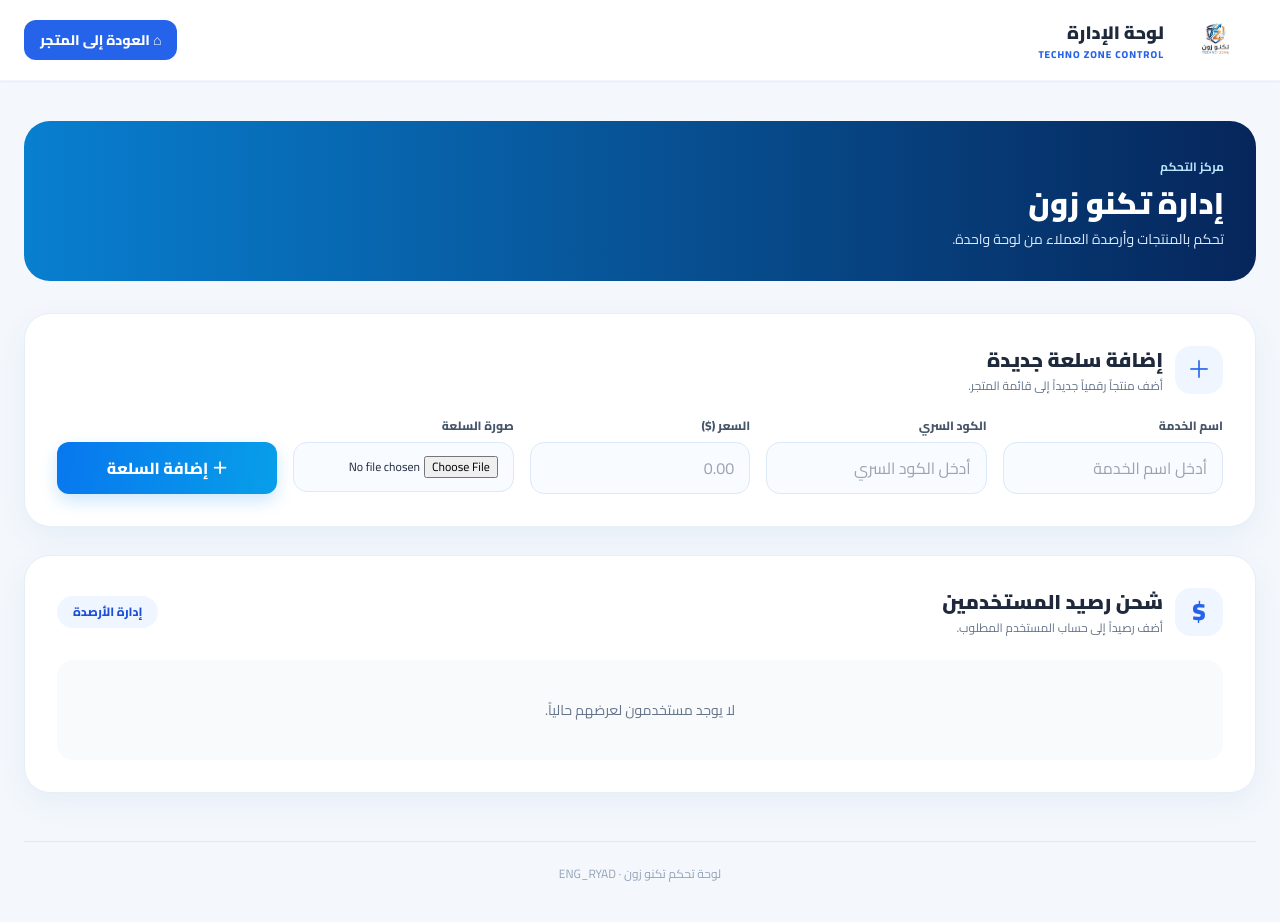
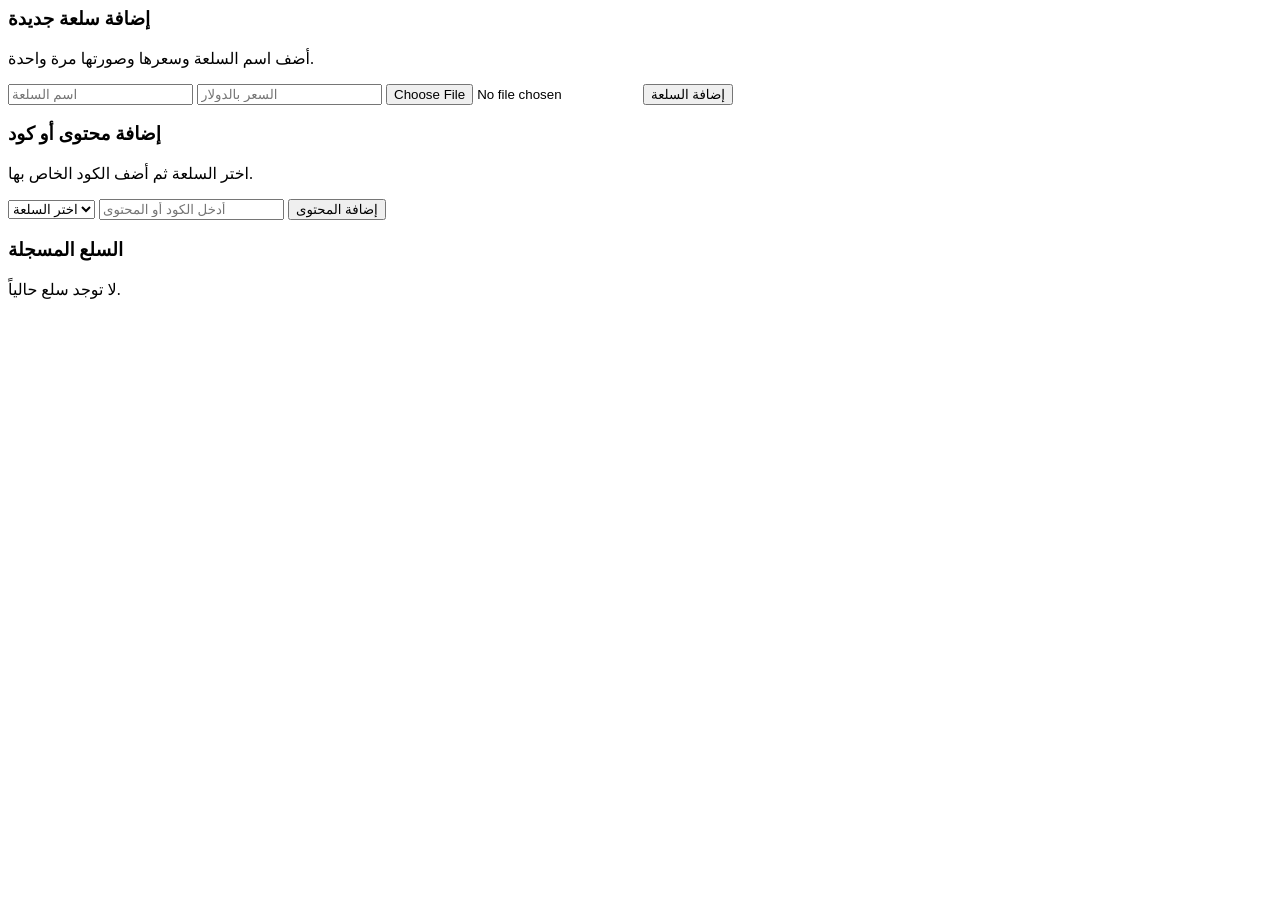
Before and after one commit to rryyaadd/techno-zone, a Python web app: template templates/admin.html in a window 1280 px wide. After the commit the page ends 299 px from the top, so only its background shows below. Run offline with Jinja, Linux system fonts and the light colour scheme; the template is opened without the code that fills it, so the values that code supplies are empty; some libraries are stand-ins or nearby versions.

Commit message:
Update admin.html

```diff
--- a/templates/admin.html
+++ b/templates/admin.html
@@ -1,63 +1,70 @@
-<!DOCTYPE html>
-<html lang="ar" dir="rtl">
-<head>
-  <meta charset="UTF-8">
-<meta name="viewport" content="width=device-width, initial-scale=1.0">
-<meta name="theme-color" content="#eef7ff">
-<script src="https://cdn.tailwindcss.com"></script>
-<link rel="preconnect" href="https://fonts.googleapis.com">
-<link rel="preconnect" href="https://fonts.gstatic.com" crossorigin>
-<link href="https://fonts.googleapis.com/css2?family=Cairo:wght@400;500;600;700;800;900&display=swap" rel="stylesheet">
-  <title>لوحة الإدارة | تكنو زون</title>
-  <style>
-    *{font-family:'Cairo',sans-serif}body{background:#f4f8fd}
-    .panel{background:white;border:1px solid #e6eef8;box-shadow:0 10px 30px #174a7810}
-    .field{width:100%;border:1px solid #dce9f8;background:#f8fbff;border-radius:14px;padding:13px 15px;outline:none;transition:.2s}
-    .field:focus{border-color:#369cf0;box-shadow:0 0 0 4px #dcedff;background:white}
-    .blue-btn{background:linear-gradient(100deg,#0877ef,#079fe9);box-shadow:0 7px 17px #0789e833;transition:.2s}
-    .blue-btn:hover{transform:translateY(-1px);filter:brightness(1.04)}
-  </style>
-</head>
-<body class="min-h-screen text-slate-800">
-  <nav class="border-b border-blue-50 bg-white shadow-sm">
-    <div class="mx-auto flex max-w-7xl items-center justify-between gap-3 px-4 py-3 sm:px-6">
-      <div class="flex items-center gap-3"><img src="/static/techno-zone-logo.png" alt="شعار تكنو زون" class="h-14 w-20 object-contain"><div><h1 class="text-lg font-black">لوحة الإدارة</h1><p class="text-[10px] font-extrabold tracking-widest text-blue-600">TECHNO ZONE CONTROL</p></div></div>
-      <a href="/store" class="rounded-xl bg-blue-600 px-4 py-2.5 text-xs font-extrabold text-white transition hover:bg-blue-700 sm:text-sm">⌂ العودة إلى المتجر</a>
-    </div>
-  </nav>
-
-  <main class="mx-auto max-w-7xl px-4 py-8 sm:px-6 sm:py-10">
-    <header class="mb-8 rounded-[26px] bg-gradient-to-l from-[#06265b] to-[#087fd0] p-6 text-white sm:p-8"><span class="text-xs font-bold text-sky-200">مركز التحكم</span><h2 class="mt-2 text-3xl font-black">إدارة تكنو زون</h2><p class="mt-2 text-sm text-blue-100">تحكم بالمنتجات وأرصدة العملاء من لوحة واحدة.</p></header>
 
 <section class="panel mb-7 rounded-[26px] p-5 sm:p-8">
-      <div class="mb-6 flex items-center gap-3"><span class="flex h-12 w-12 items-center justify-center rounded-2xl bg-blue-50 text-2xl text-blue-600">＋</span><div><h3 class="text-xl font-black">إضافة سلعة جديدة</h3><p class="mt-1 text-xs text-slate-500">أضف منتجاً رقمياً جديداً إلى قائمة المتجر.</p></div></div>
-      <form action="/admin/add_item" method="post" enctype="multipart/form-data" class="grid gap-4 sm:grid-cols-2 lg:grid-cols-5">
-        <label><span class="mb-2 block text-xs font-extrabold text-slate-600">اسم الخدمة</span><input class="field" type="text" name="name" placeholder="أدخل اسم الخدمة" required></label>
-        <label><span class="mb-2 block text-xs font-extrabold text-slate-600">الكود السري</span><input class="field" type="text" name="secret_code" placeholder="أدخل الكود السري" required></label>
-        <label><span class="mb-2 block text-xs font-extrabold text-slate-600">السعر ($)</span><input class="field" type="number" name="price" min="0" step="0.01" placeholder="0.00" required></label>
-        <label><span class="mb-2 block text-xs font-extrabold text-slate-600">صورة السلعة</span><input class="field cursor-pointer text-xs" type="file" name="image" accept="image/*"></label>
-        <div class="flex items-end"><button class="blue-btn w-full rounded-xl py-3.5 font-extrabold text-white" type="submit">＋ إضافة السلعة</button></div>
+  <h3 class="mb-2 text-xl font-black">إضافة سلعة جديدة</h3>
+  <p class="mb-5 text-xs text-slate-500">أضف اسم السلعة وسعرها وصورتها مرة واحدة.</p>
+
+  <form action="/admin/add_product" method="post"
+        enctype="multipart/form-data"
+        class="grid gap-4 sm:grid-cols-2 lg:grid-cols-4">
+
+    <input class="field" type="text" name="name"
+           placeholder="اسم السلعة" required>
+
+    <input class="field" type="number" name="price"
+           min="0" step="0.01" placeholder="السعر بالدولار" required>
+
+    <input class="field" type="file" name="image"
+           accept="image/*">
+
+    <button class="blue-btn rounded-xl py-3 font-extrabold text-white">
+      إضافة السلعة
+    </button>
   </form>
 </section>
 
-    <section class="panel rounded-[26px] p-5 sm:p-8">
-      <div class="mb-6 flex flex-wrap items-center justify-between gap-3"><div class="flex items-center gap-3"><span class="flex h-12 w-12 items-center justify-center rounded-2xl bg-blue-50 text-2xl font-black text-blue-600">$</span><div><h3 class="text-xl font-black">شحن رصيد المستخدمين</h3><p class="mt-1 text-xs text-slate-500">أضف رصيداً إلى حساب المستخدم المطلوب.</p></div></div><span class="rounded-full bg-blue-50 px-4 py-2 text-xs font-extrabold text-blue-700">إدارة الأرصدة</span></div>
+<section class="panel mb-7 rounded-[26px] p-5 sm:p-8">
+  <h3 class="mb-2 text-xl font-black">إضافة محتوى أو كود</h3>
+  <p class="mb-5 text-xs text-slate-500">اختر السلعة ثم أضف الكود الخاص بها.</p>
+
+  <form action="/admin/add_content" method="post"
+        class="grid gap-4 sm:grid-cols-2">
+
+    <select class="field" name="product_id" required>
+      <option value="">اختر السلعة</option>
+      {% for p in products %}
+      <option value="{{ p.id }}">
+        {{ p.name }} — {{ p.price }}$
+      </option>
+      {% endfor %}
+    </select>
+
+    <input class="field" type="text" name="secret_code"
+           placeholder="أدخل الكود أو المحتوى" required>
+
+    <button class="blue-btn rounded-xl py-3 font-extrabold text-white sm:col-span-2">
+      إضافة المحتوى
+    </button>
+  </form>
+</section>
+
+<section class="panel mb-7 rounded-[26px] p-5 sm:p-8">
+  <h3 class="mb-5 text-xl font-black">السلع المسجلة</h3>
+
   <div class="space-y-3">
-        {% for u in users %}
-        <div class="flex flex-col gap-4 rounded-2xl border border-slate-100 bg-slate-50/70 p-4 sm:flex-row sm:items-center sm:justify-between">
-          <div class="flex items-center gap-3"><span class="flex h-11 w-11 items-center justify-center rounded-2xl bg-white text-xl text-blue-600 shadow-sm">♙</span><div><h4 class="font-extrabold text-slate-900">{{ u.username }}</h4><p class="mt-1 text-xs text-slate-400">رقم المستخدم: {{ u.id }}</p></div></div>
-          <form action="/admin/add_balance" method="post" class="flex w-full gap-2 sm:max-w-sm">
-            <input type="hidden" name="user_id" value="{{ u.id }}">
-            <input class="field min-w-0 flex-1" type="number" name="amount" min="0.01" step="0.01" placeholder="المبلغ بالدولار" required>
-            <button type="submit" class="blue-btn shrink-0 rounded-xl px-6 py-3 font-extrabold text-white">شحن</button>
-          </form>
+    {% for p in products %}
+    <div class="flex items-center justify-between gap-3 rounded-xl border p-4">
+      <div>
+        <strong>{{ p.name }}</strong>
+        <p class="text-xs text-slate-500">
+          السعر: {{ p.price }}$ |
+          الأكواد المتوفرة: {{ p.available_codes or 0 }} |
+          إجمالي الأكواد: {{ p.total_codes or 0 }}
+        </p>
+      </div>
+      <span class="text-xs font-bold text-blue-600">#{{ p.id }}</span>
     </div>
     {% else %}
-        <div class="rounded-2xl bg-slate-50 px-4 py-10 text-center text-sm text-slate-500">لا يوجد مستخدمون لعرضهم حالياً.</div>
+    <p class="text-center text-slate-500">لا توجد سلع حالياً.</p>
     {% endfor %}
   </div>
 </section>
-    <footer class="mt-12 border-t border-slate-200 pt-6 text-center text-xs text-slate-400">لوحة تحكم تكنو زون · ENG_RYAD</footer>
-  </main>
-</body>
-</html>
```
Lines whose indentation alone changed are shown as unchanged.
